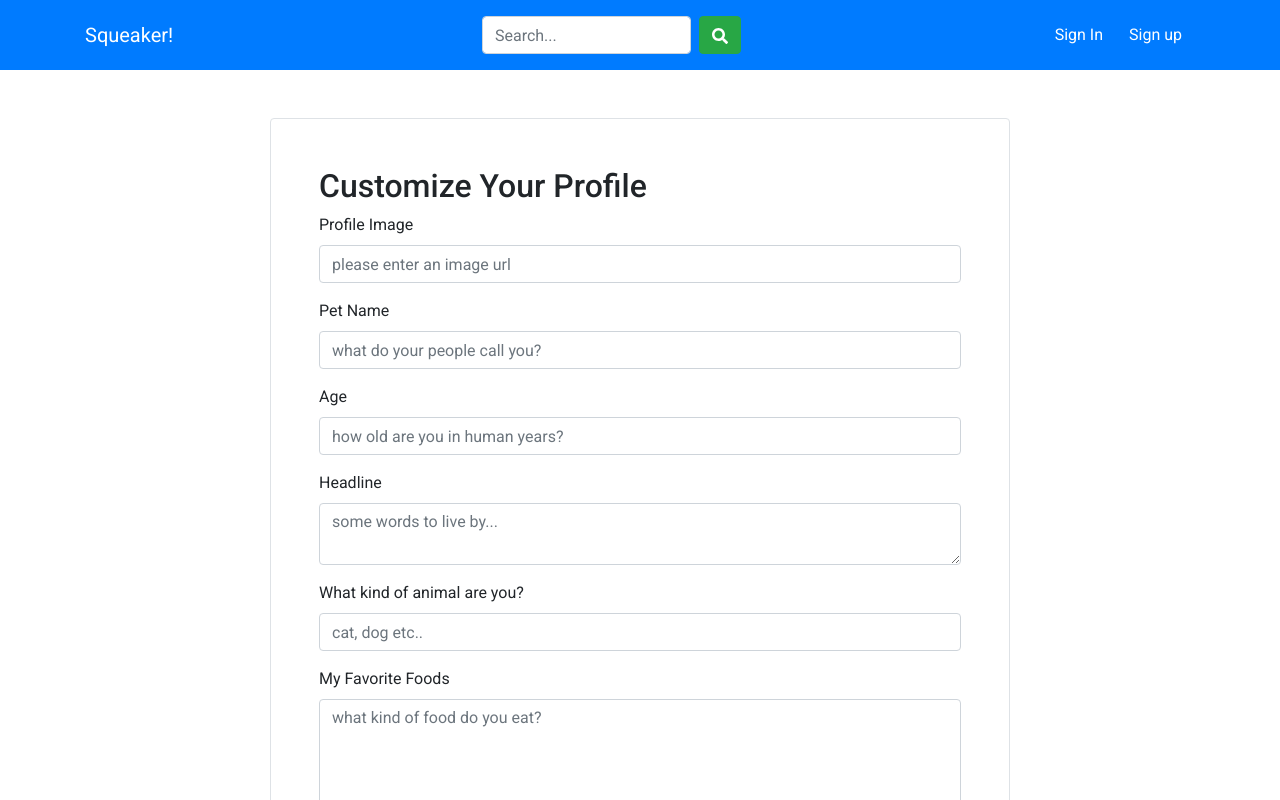
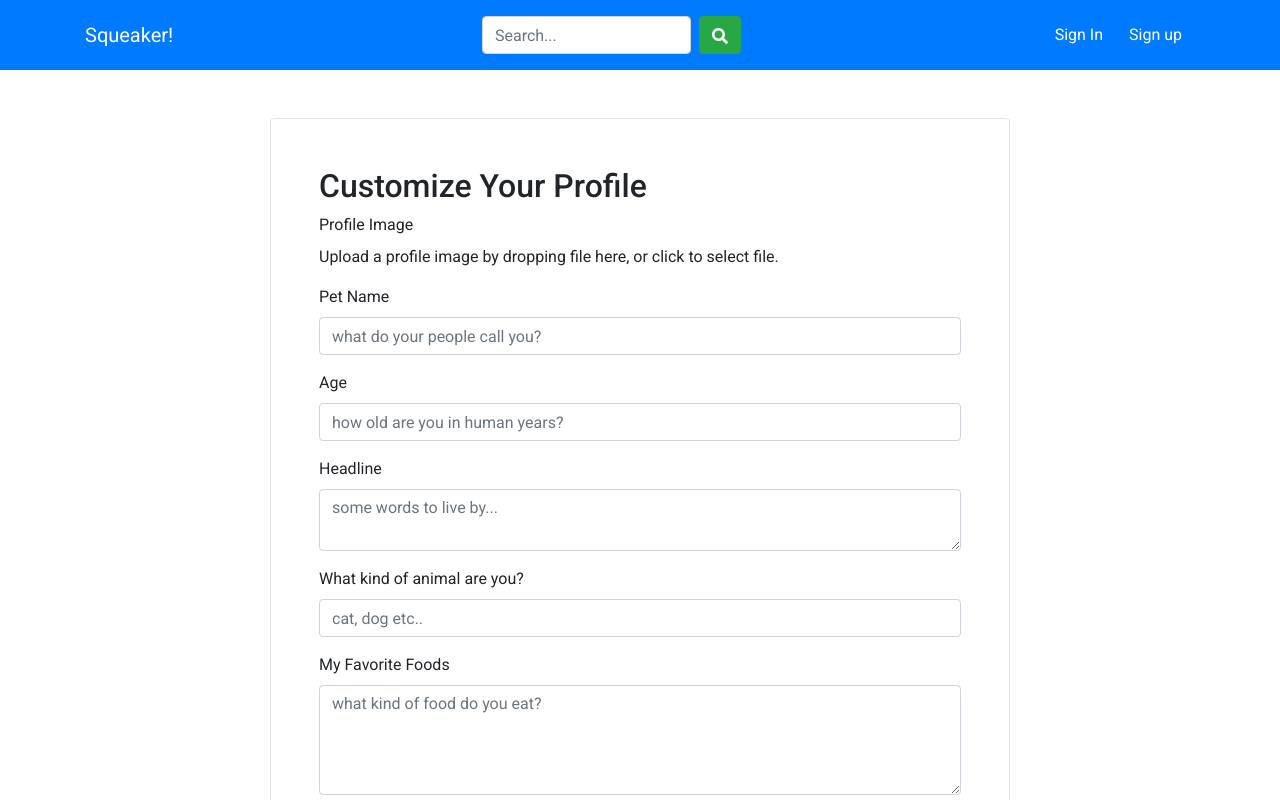
Before and after one commit to G105-Q3Collaboration/Q3-FrontEnd, a React (Create React App) app: page /customize/1 in a window 1280 px wide. Shown: the top 800 px of the page. Built offline with nearby package versions, Linux system fonts and the light colour scheme; no server answers.

Commit message:
User can upload a photo to use as their avatar

```diff
--- a/package.json
+++ b/package.json
@@ -9,6 +9,7 @@
     "node-sass": "^4.11.0",
     "react": "^16.7.0",
     "react-dom": "^16.7.0",
+    "react-dropzone": "^8.0.3",
     "react-icons": "^3.3.0",
     "react-moment": "^0.8.4",
     "react-router-dom": "^4.3.1",
--- a/src/components/CustomizeProfile.js
+++ b/src/components/CustomizeProfile.js
@@ -1,4 +1,5 @@
 import React, { Component } from 'react'
+import Dropzone from 'react-dropzone'
 import request from '../utils/request'
 
 export default class CustomizeProfile extends Component {
@@ -6,17 +7,19 @@ export default class CustomizeProfile extends Component {
     super(props)
 
     this.state = {
-      displayname: this.props.displayname
+      displayname: this.props.displayname,
+      profilepic: ''
     }
   }
 
   handleCustomize = event => {
     event.preventDefault()
 
-    const { profilepic, displayname, age, bio, type, eatinghabits, quirks } = event.target
+    const { displayname, age, bio, type, eatinghabits, quirks } = event.target
 
+    // under profilepic add a default url value
     request(`/accounts/${this.props.user.id}`, 'put', {
-      profilepic: profilepic.value,
+      profilepic: this.state.profilepic,
       displayname: displayname.value,
       age: age.value,
       bio: bio.value,
@@ -27,7 +30,7 @@ export default class CustomizeProfile extends Component {
       .then(response => {
         this.props.history.push({
           pathname: `/profile/${this.props.user.username}`,
-          state: { username: this.props.user.username}
+          state: { username: this.props.user.username }
         })
       })
       .catch(error => {
@@ -35,20 +38,52 @@ export default class CustomizeProfile extends Component {
         this.setState({ showErrorMessage: true })
       })
   }
+
+  onDrop = (acceptedFiles, rejectedFiles) => {
+    acceptedFiles.forEach(file => {
+      const reader = new FileReader()
+      reader.onload = () => {
+        request(`/accounts/${this.props.user.id}/avatar`, 'post', {
+          image: reader.result
+        })
+        .then(result => {
+          this.setState({profilepic: result.data.image})
+
+        })
+        .catch(error => console.log(error))
+      }
+      reader.onabort = () => console.log('file reading was aborted')
+      reader.onerror = () => console.log('file reading has failed')
+
+      reader.readAsDataURL(file)
+    })
+  }
+
   render() {
     return (
       <div className="border rounded p-5 col-sm-8 mt-5 mr-auto ml-auto">
         <h2>Customize Your Profile</h2>
         <form onSubmit={this.handleCustomize}>
 
-          <div className="form-group">
-            <label htmlFor="profilepic">Profile Image</label>
-            <input
-              type="url"
-              // pattern="^(http|https):([/|.|\w|\s|-])*\.(?:jpg|gif|png)"
-              className="form-control" id="profilepic" name="profilepic"
-              placeholder="please enter an image url" />
-          </div>
+          <label htmlFor="profilepic">Profile Image</label>
+          <br />
+          <Dropzone onDrop={this.onDrop} id='profilepic' name='profilepic'>
+            {({ getRootProps, getInputProps, isDragActive }) => {
+              return (
+                <div
+                  {...getRootProps()}
+                  className={('dropzone', { 'dropzone--isActive': isDragActive })}
+                >
+                  <input {...getInputProps()} />
+                  {
+                    isDragActive ?
+                      <p> Upload a profile image by dropping file here...</p> :
+                      <p>Upload a profile image by dropping file here, or click to select file.</p>
+                  }
+                </div>
+              )
+            }}
+          </Dropzone>
 
           <div className="form-group">
             <label htmlFor="displayname">Pet Name</label>
@@ -105,7 +140,7 @@ export default class CustomizeProfile extends Component {
           <button type="reset" className="btn btn-success mr-2">Start Over</button>
 
         </form>
-      </div>
+      </div >
     )
   }
 }
--- a/src/utils/request.js
+++ b/src/utils/request.js
@@ -14,6 +14,7 @@ const request = (path, method = 'get', body = null) => {
     },
     data: body
   })
+
 }
 
 export default request
```
Also changed, not shown: 1 other file (tests, documents, lock files or other folders).
